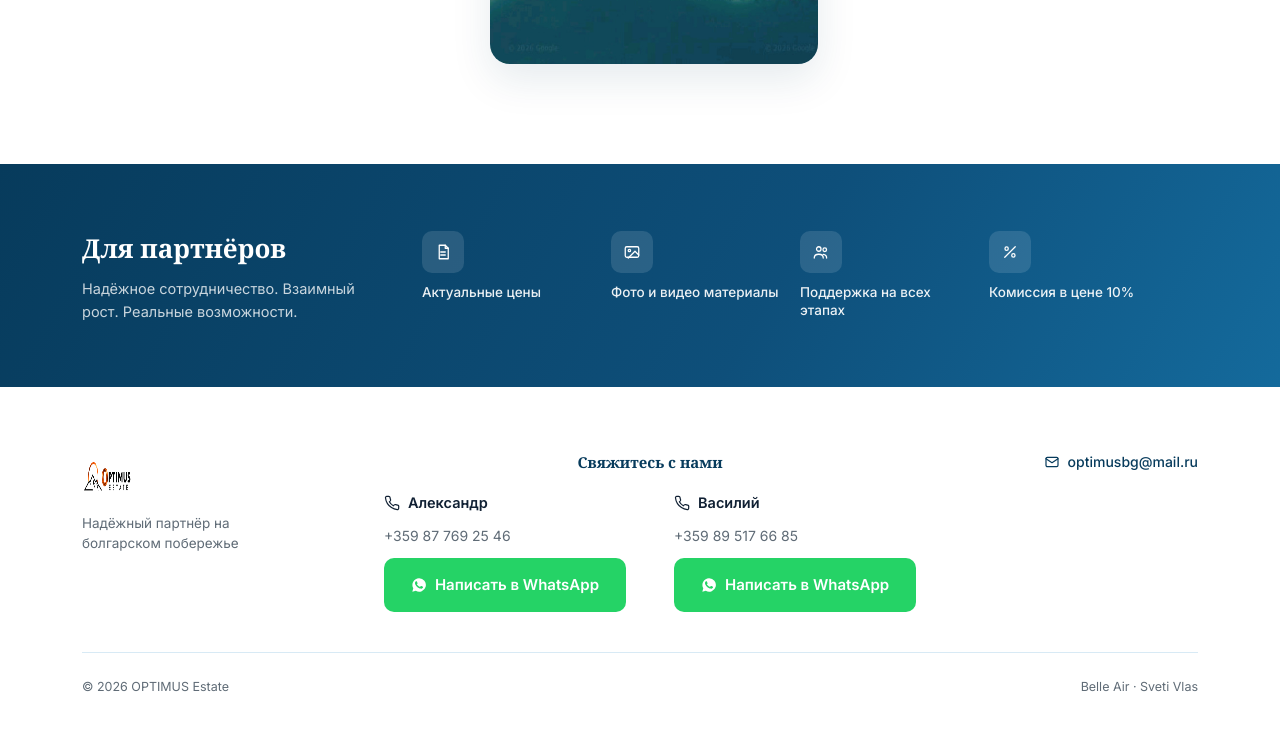
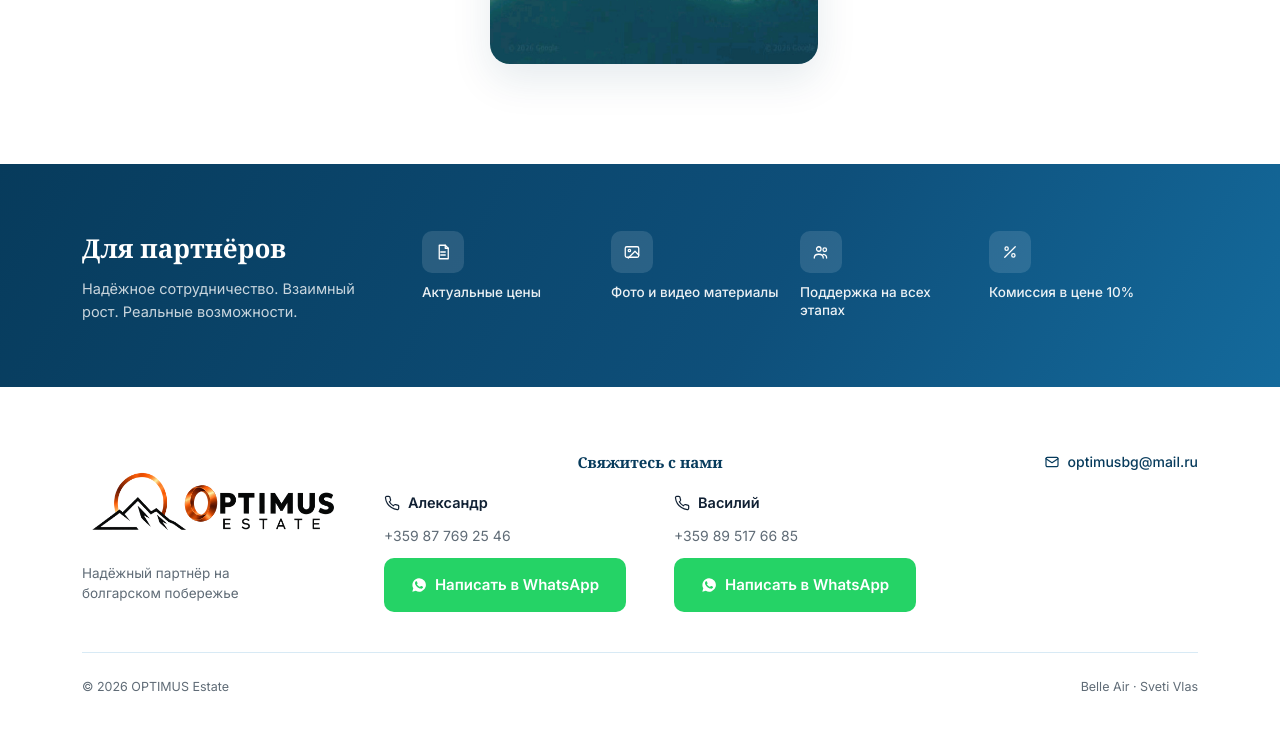
Before and after one commit to Optimus-estate/belle-air.ru, a plain HTML site: page index.html in a window 1280 px wide. Shown: the part 2359-3089 px from the top of the page. Drawn offline with Linux system fonts and the light colour scheme.

Commit message:
Update index.html

```diff
--- a/index.html
+++ b/index.html
@@ -727,7 +727,7 @@
     <div class="container">
       <div class="footer-top">
         <div class="footer-brand">
-          <img src="logo.png" alt="OPTIMUS Estate" style="height:50px;width:50px;" onerror="this.replaceWith(Object.assign(document.createElement('div'),{className:'brand-fallback',innerHTML:'<span class=\'brand-mark\'></span>OPTIMUS ESTATE'}))">
+          <img src="logo.png" alt="OPTIMUS Estate" style="height:100px;width:auto;" onerror="this.replaceWith(Object.assign(document.createElement('div'),{className:'brand-fallback',innerHTML:'<span class=\'brand-mark\'></span>OPTIMUS ESTATE'}))">
           <p class="footer-tag">Надёжный партнёр на болгарском побережье</p>
         </div>
 
```
